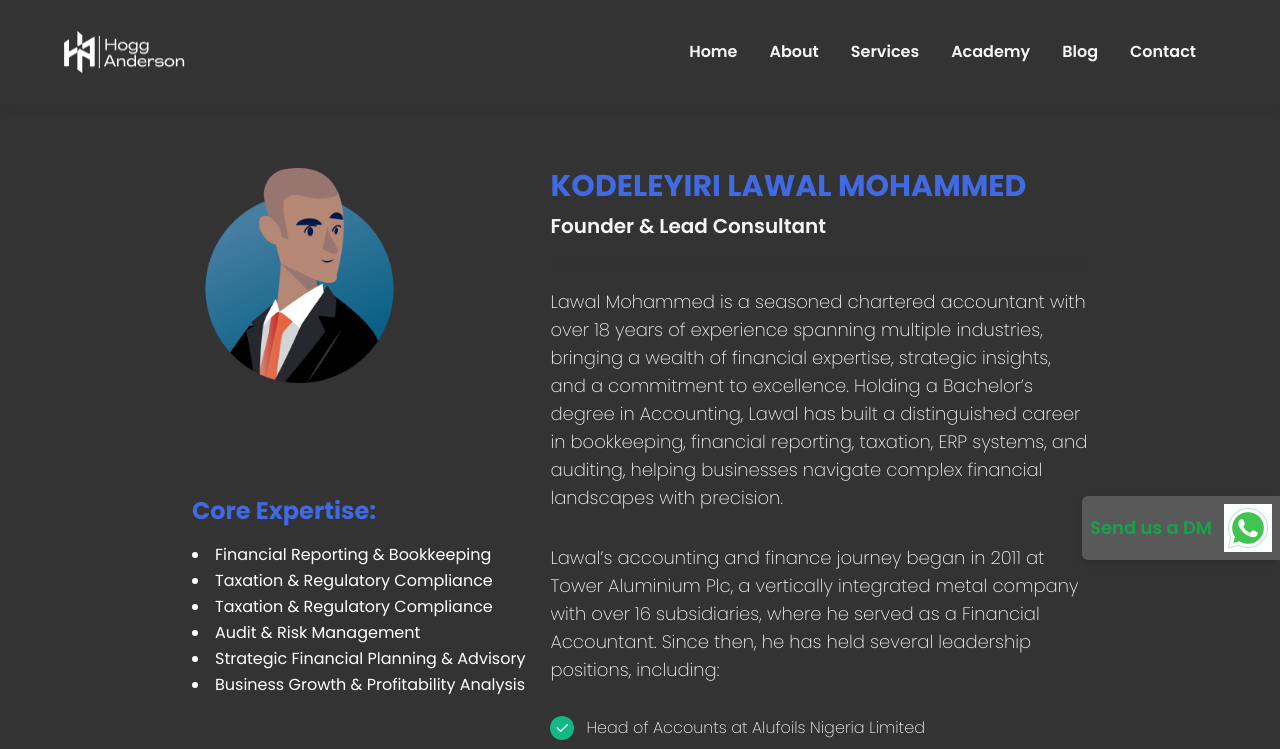
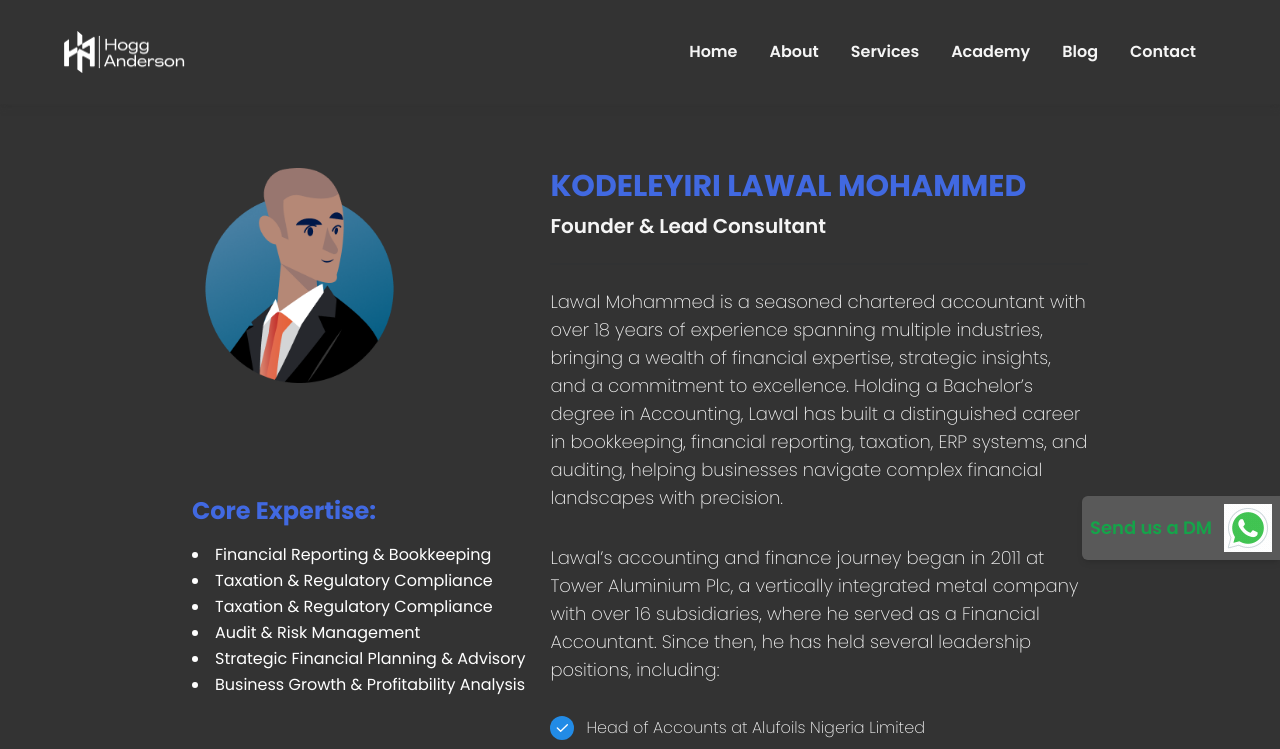
Before and after one commit to Oluwaseyi-vibex/hogg-anderson, a Next.js app: page /About/lawal in a window 1280 px wide. Shown: the top 749 px of the page. Built offline with nearby package versions, Linux system fonts and the light colour scheme; a web font is replaced by a local one.

Commit message:
fix check color

```diff
--- a/app/About/lawal/page.jsx
+++ b/app/About/lawal/page.jsx
@@ -92,7 +92,7 @@ const Lawal = () => {
             size="md"
             center
             icon={
-              <ThemeIcon color="teal" size={24} radius="xl">
+              <ThemeIcon color="blue" size={24} radius="xl">
                 <IconCheck size={16} />
               </ThemeIcon>
             }
```
